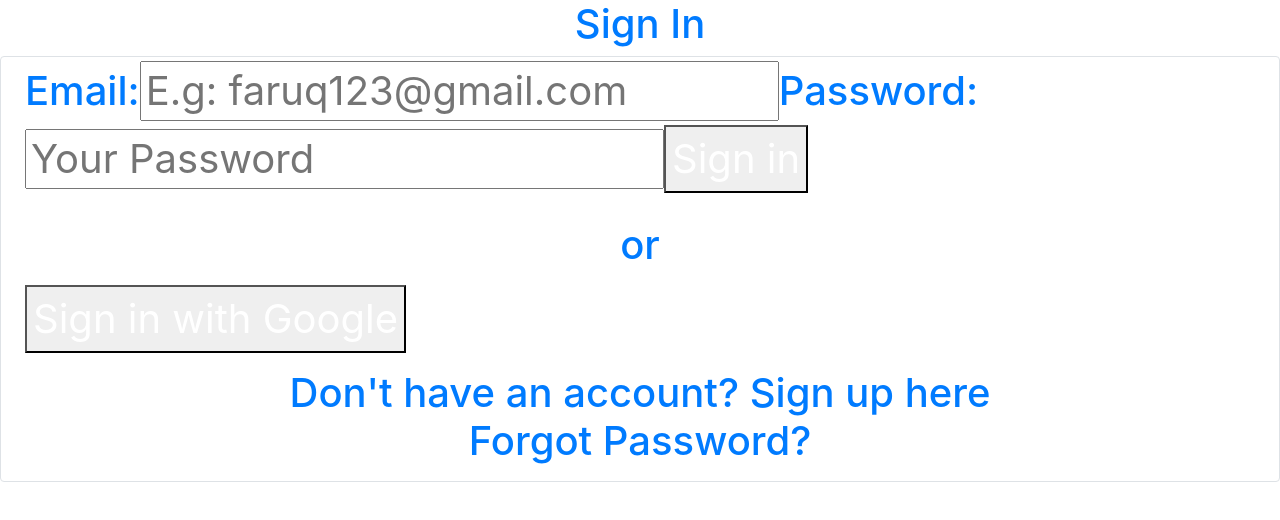
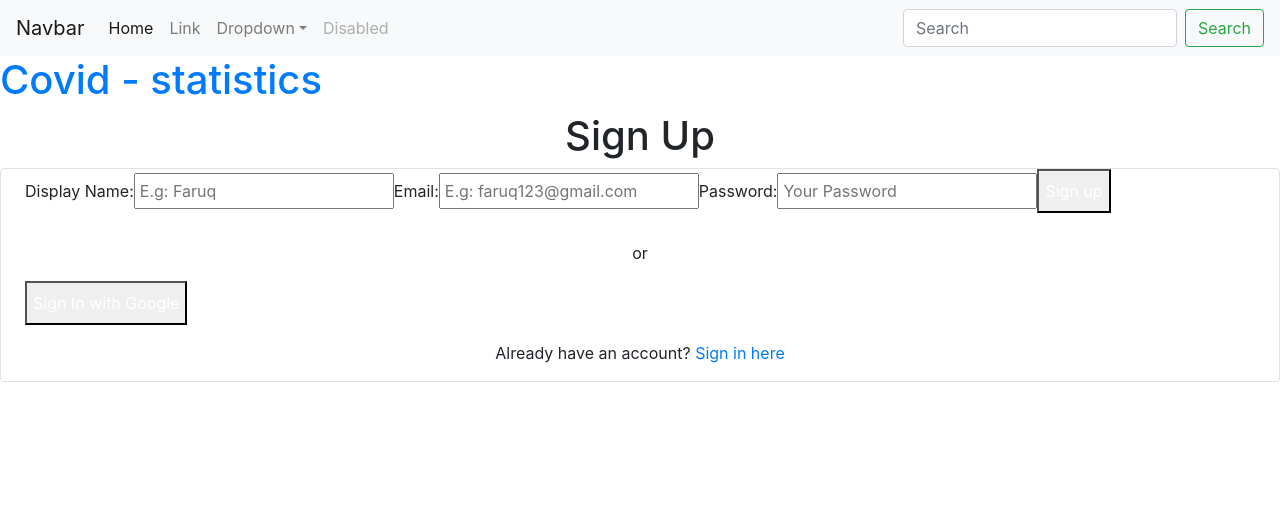
Before and after one commit to korrigans84/Covid-statistics, a React (Create React App) app: page / in a window 1280 px wide. Shown: the top 520 px of the page. Built offline with nearby package versions, Linux system fonts and the light colour scheme; no server answers.

Commit message:
favbar bootstrap for the style

```diff
--- a/src/App.jsx
+++ b/src/App.jsx
@@ -1,11 +1,13 @@
-import SignIn from "./Components/Auth/SignIn";
+
+import SignUp from "./Components/Auth/SignUp";
+import UserProvider from "./providers/UserProvider";
 
 export default function App() {
   return (
-    <>
-      <h1 className="text-primary">
-          <SignIn/>
+      <UserProvider>
+      <h1 className="text-primary">Covid - statistics
       </h1>
-    </>
+          <SignUp/>
+      </UserProvider>
   );
 }
--- a/src/Components/Auth/SignUp.jsx
+++ b/src/Components/Auth/SignUp.jsx
@@ -85,7 +85,7 @@ export default function SignUp(){
                 </button>
                 <p className="text-center my-3">
                     Already have an account?{" "}
-                    <Link to="/" className="text-blue-500 hover:text-blue-600">
+                    <Link to="SignIn" className="text-blue-500 hover:text-blue-600">
                         Sign in here
                     </Link>
                 </p>
--- /dev/null
+++ b/src/Components/NavBar.jsx
@@ -0,0 +1,45 @@
+import React from 'react'
+
+export default function NavBar()
+{
+    return(
+        <nav className="navbar navbar-expand-lg navbar-light bg-light">
+            <a className="navbar-brand" href="#">Navbar</a>
+            <button className="navbar-toggler" type="button" data-toggle="collapse"
+                    data-target="#navbarSupportedContent" aria-controls="navbarSupportedContent" aria-expanded="false"
+                    aria-label="Toggle navigation">
+                <span className="navbar-toggler-icon"></span>
+            </button>
+
+            <div className="collapse navbar-collapse" id="navbarSupportedContent">
+                <ul className="navbar-nav mr-auto">
+                    <li className="nav-item active">
+                        <a className="nav-link" href="#">Home <span className="sr-only">(current)</span></a>
+                    </li>
+                    <li className="nav-item">
+                        <a className="nav-link" href="#">Link</a>
+                    </li>
+                    <li className="nav-item dropdown">
+                        <a className="nav-link dropdown-toggle" href="#" id="navbarDropdown" role="button"
+                           data-toggle="dropdown" aria-haspopup="true" aria-expanded="false">
+                            Dropdown
+                        </a>
+                        <div className="dropdown-menu" aria-labelledby="navbarDropdown">
+                            <a className="dropdown-item" href="#">Action</a>
+                            <a className="dropdown-item" href="#">Another action</a>
+                            <div className="dropdown-divider"></div>
+                            <a className="dropdown-item" href="#">Something else here</a>
+                        </div>
+                    </li>
+                    <li className="nav-item">
+                        <a className="nav-link disabled" href="#">Disabled</a>
+                    </li>
+                </ul>
+                <form className="form-inline my-2 my-lg-0">
+                    <input className="form-control mr-sm-2" type="search" placeholder="Search" aria-label="Search"/>
+                        <button className="btn btn-outline-success my-2 my-sm-0" type="submit">Search</button>
+                </form>
+            </div>
+        </nav>
+    )
+}
--- a/src/Profile.jsx
+++ b/src/Profile.jsx
@@ -3,10 +3,13 @@ import ProfilePage from "./Components/Profile/ProfilePage";
 import SignUp from "./Components/Auth/SignUp";
 import SignIn from "./Components/Auth/SignIn";
 import PasswordReset from "./Components/Auth/PasswordReset";
+import UserProvider from "./providers/UserProvider";
+import React from "react";
 
 export default function Profile() {
     const user = null;
     return (
+        <UserProvider>
         user ?
             <ProfilePage />
             :
@@ -15,6 +18,6 @@ export default function Profile() {
                 <SignIn path="signIn" />
                 <PasswordReset path = "passwordReset" />
             </Router>
-
+        </UserProvider>
     );
 }
--- a/src/index.jsx
+++ b/src/index.jsx
@@ -5,12 +5,18 @@ import App from './App';
 import { Router, Link } from '@reach/router';
 import reportWebVitals from './reportWebVitals';
 import ProfilePage from "./Components/Profile/ProfilePage";
+import SignIn from "./Components/Auth/SignIn";
+import SignUp from "./Components/Auth/SignUp";
+import NavBar from "./Components/NavBar";
 
 ReactDOM.render(
   <React.StrictMode>
+      <NavBar />
       <Router>
           <App path="/" />
           <ProfilePage path="profile" />
+          <SignIn path="signin" />
+          <SignUp path="signup" />
       </Router>
   </React.StrictMode>,
   document.getElementById('root')
--- /dev/null
+++ b/src/providers/UserProvider.jsx
@@ -0,0 +1,22 @@
+import React, { Component, createContext } from "react";
+import { auth } from "../firebase";
+
+export const UserContext = createContext({ user: null });
+export default class UserProvider extends Component {
+    state = {
+        user: null
+    };
+
+    componentDidMount = () => {
+        auth.onAuthStateChanged(userAuth => {
+            this.setState({ user: userAuth});
+        });
+    };
+    render() {
+        return (
+            <UserContext.Provider value={this.state.user}>
+                {this.props.children}
+            </UserContext.Provider>
+        );
+    }
+}
```
